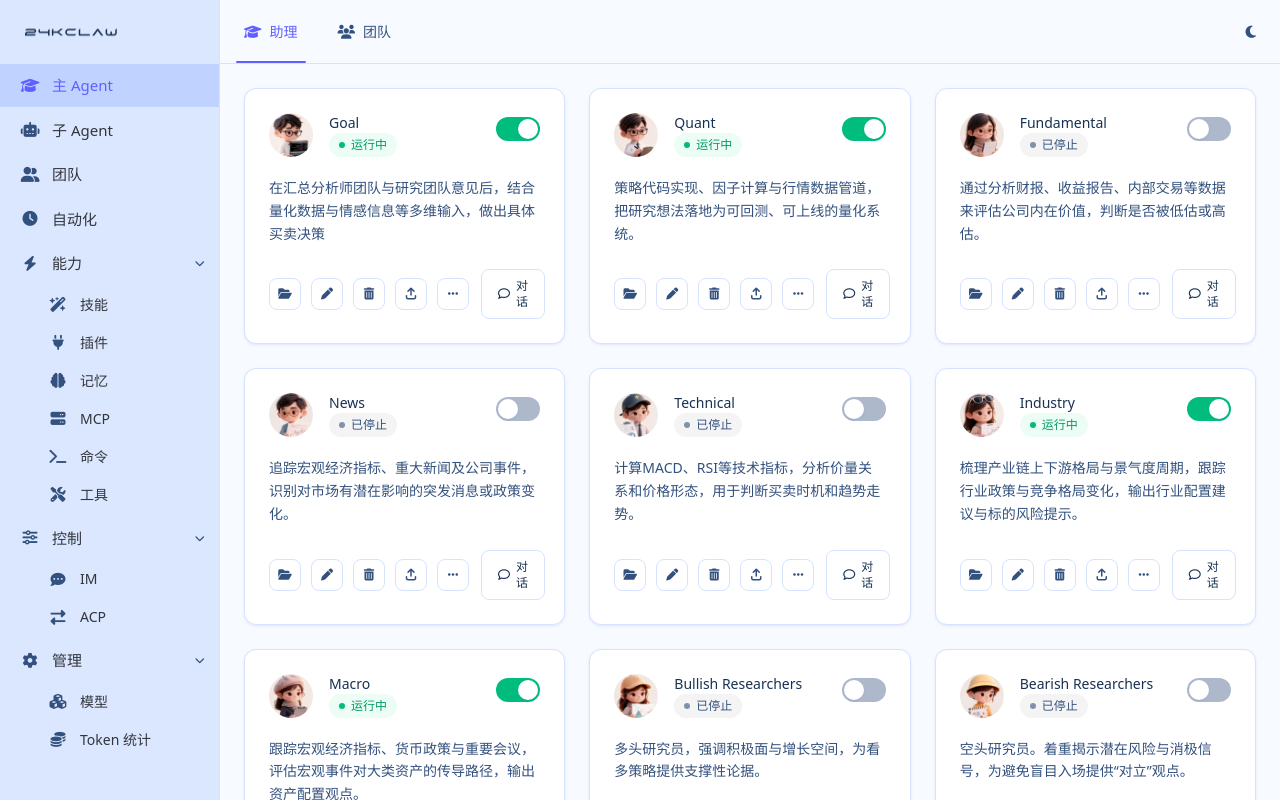
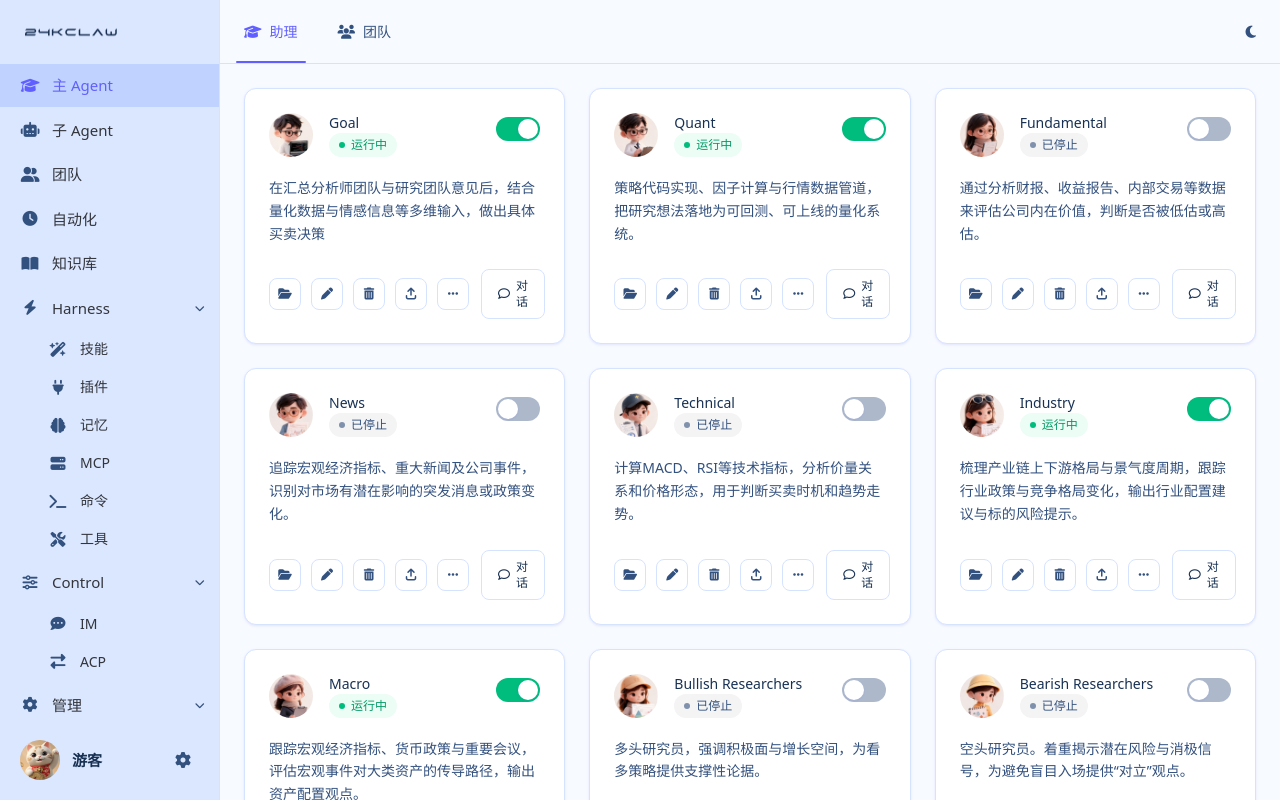
Before and after one commit to 24krmb/24K-Claw-Web, a React (Vite) app: page /agents/mine in a window 1280 px wide. Shown: the top 800 px of the page. Built offline with nearby package versions, Linux system fonts and the light colour scheme.

Commit message:
feat: 侧边栏底部新增用户信息区（头像+设置）；新增「知识库」「安全防护」菜单；分组更名为 Harness/Control

```diff
--- a/src/components/Sidebar.tsx
+++ b/src/components/Sidebar.tsx
@@ -38,6 +38,24 @@ export default function Sidebar() {
           ))}
         </ul>
       </nav>
+
+      {/* 底部：当前用户 + 设置 */}
+      <div className="flex shrink-0 items-center gap-3 px-5 pb-5 pt-2">
+        <img
+          src="/images/avatars/0.jpg"
+          alt="游客 头像"
+          className="size-10 shrink-0 rounded-full object-cover"
+        />
+        <span className="min-w-0 flex-1 truncate text-[15px] font-semibold text-foreground">游客</span>
+        <button
+          type="button"
+          aria-label="设置"
+          title="设置"
+          className="flex size-8 shrink-0 cursor-pointer items-center justify-center rounded-lg border-none bg-transparent text-muted-foreground outline-none transition-colors duration-150 hover:bg-sidebar-accent hover:text-sidebar-accent-foreground"
+        >
+          <i className="fa-solid fa-gear text-base" />
+        </button>
+      </div>
     </aside>
   )
 }
--- a/src/data/menu.ts
+++ b/src/data/menu.ts
@@ -10,10 +10,9 @@ export const menuItems: MenuItem[] = [
   { key: 'subagents', label: '子 Agent', icon: 'fa-solid fa-robot', pageTitle: '为不同的Agent配置子Agent' },
   { key: 'team', label: '团队', icon: 'fa-solid fa-user-group', route: '/agents/team' },
   { key: 'tasks', label: '自动化', icon: 'fa-solid fa-clock' },
+  { key: 'knowledge', label: '知识库', icon: 'fa-solid fa-book-open' , pageTitle: '建立知识库体系；可共享、可私有' },
   {
-    key: 'ability',
-    label: '能力',
-    icon: 'fa-solid fa-bolt',
+    key: 'ability',label: 'Harness',icon: 'fa-solid fa-bolt',
     children: [
       { key: 'skills', label: '技能', icon: 'fa-solid fa-wand-magic-sparkles', pageTitle: '为不同的Agent配置不同的技能' },
       { key: 'plugins', label: '插件', icon: 'fa-solid fa-plug' },
@@ -24,23 +23,20 @@ export const menuItems: MenuItem[] = [
     ],
   },
   {
-    key: 'control',
-    label: '控制',
-    icon: 'fa-solid fa-sliders',
+    key: 'control',label: 'Control',icon: 'fa-solid fa-sliders',
     children: [
       { key: 'im', label: 'IM', icon: 'fa-solid fa-comment-dots' },
       { key: 'acp', label: 'ACP', icon: 'fa-solid fa-right-left' },
     ],
   },
   {
-    key: 'management',
-    label: '管理',
-    icon: 'fa-solid fa-gear',
+    key: 'management',label: '管理',icon: 'fa-solid fa-gear',
     children: [
       { key: 'models', label: '模型', icon: 'fa-solid fa-cubes' },
       { key: 'token', label: 'Token 统计', icon: 'fa-solid fa-coins' },
+      { key: 'security', label: '安全防护', icon: 'fa-solid fa-shield-halved', pageTitle: '配置工具审批、命令防护、文件访问与敏感信息防护' },
     ],
-  },
+  }
 ]
 /** 默认展开的一级菜单分组（默认全部展开） */
 export const defaultExpandedGroups = ['ability', 'control', 'management']
```
